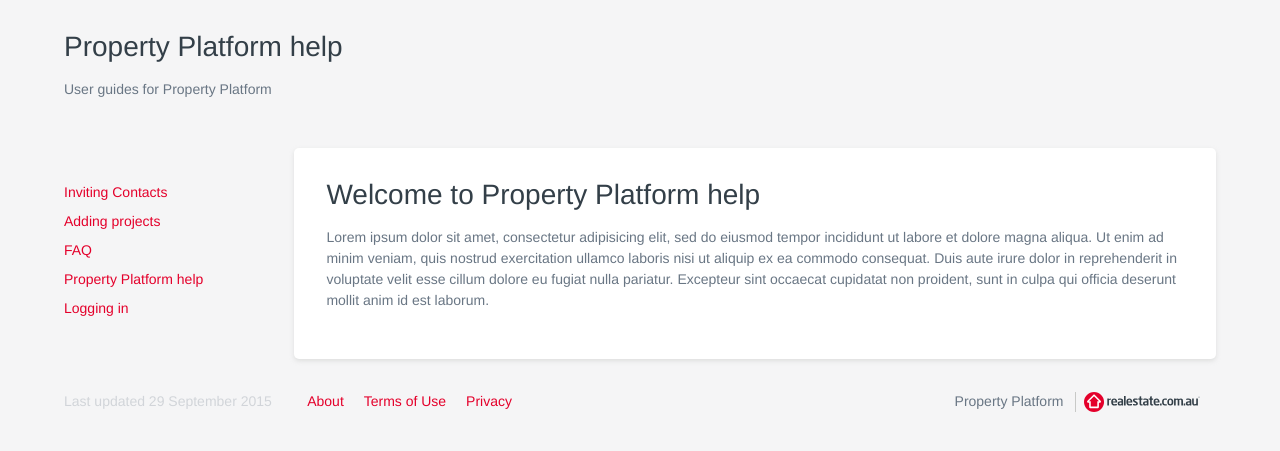
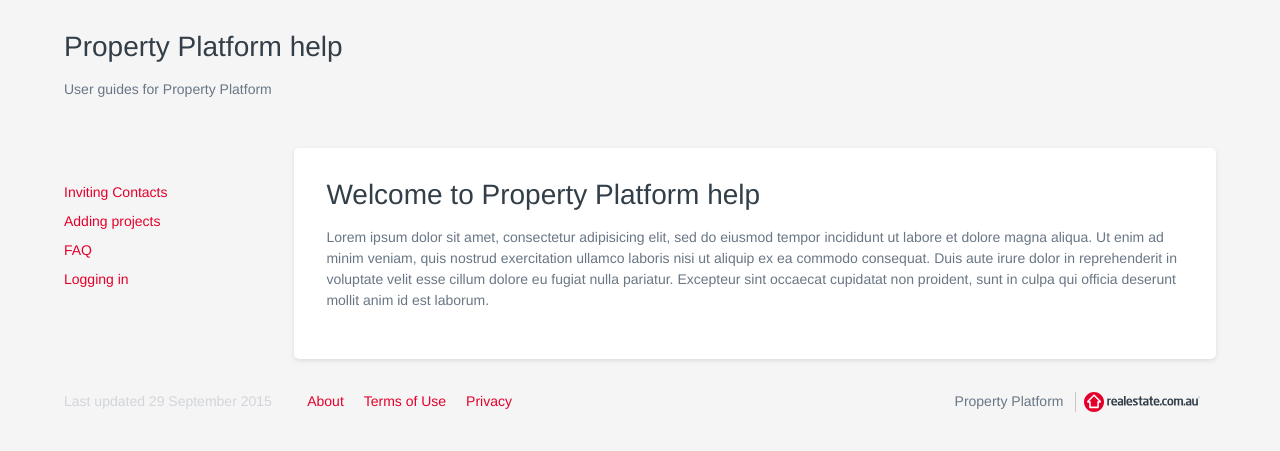
Before and after one commit to property-platform/property-platform.github.io, a Jekyll site: the page built from index.md, in a window 1280 px wide. Shown: the top 451 px of the page. Built offline with Jekyll 4.4.1, drawn with Linux system fonts in a browser that asks for light colours; some web fonts are replaced.

Commit message:
Only show pages with titles in menu

```diff
--- a/_layouts/default.html
+++ b/_layouts/default.html
@@ -30,7 +30,9 @@
       <menu class="side">
         <ul>
           {% for page in site.pages %}
-            <li><a href="{{ page.url }}">{{ page.title }}</a></li>
+            {% if page.title %}
+              <li><a href="{{ page.url }}">{{ page.title }}</a></li>
+            {% endif %}
           {% endfor %}
         </ul>
       </menu>
--- a/index.md
+++ b/index.md
@@ -1,6 +1,5 @@
 ---
 layout: default
-title: Property Platform help
 ---
 
 # Welcome to Property Platform help
```
